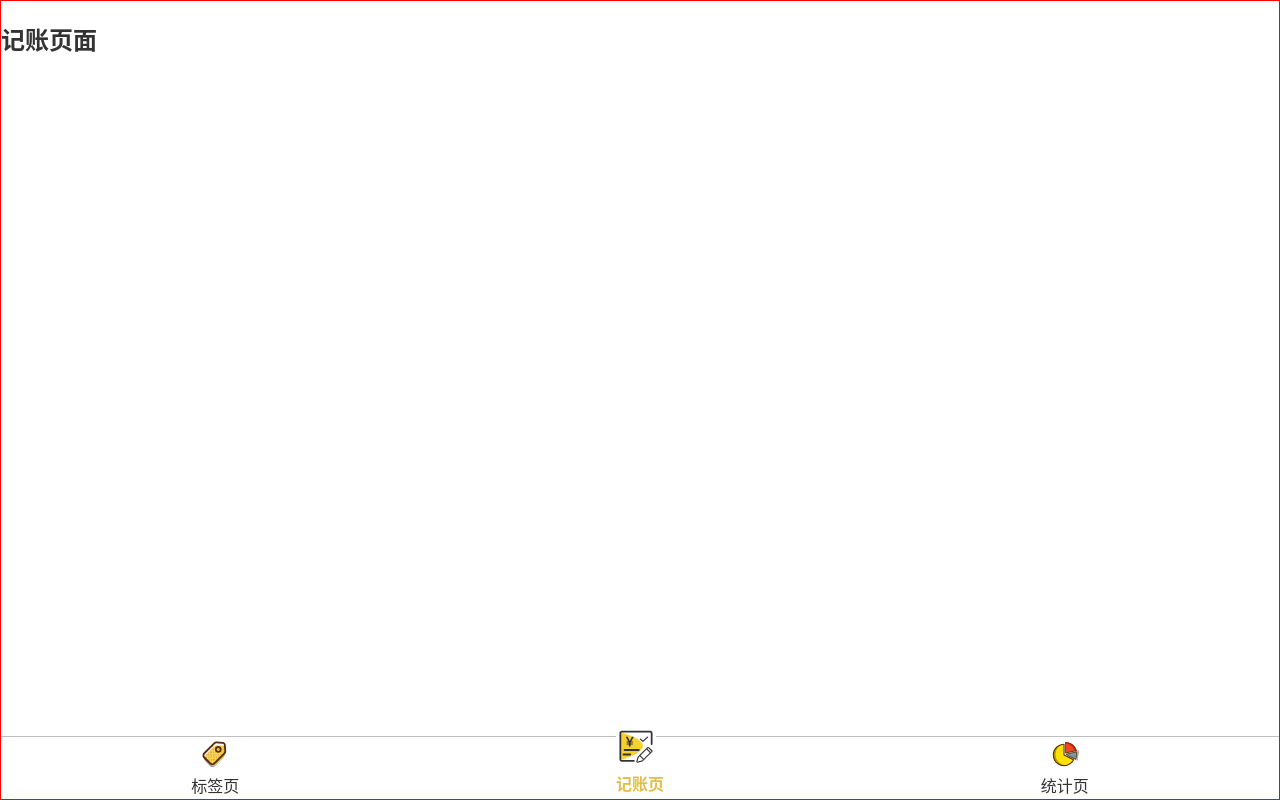
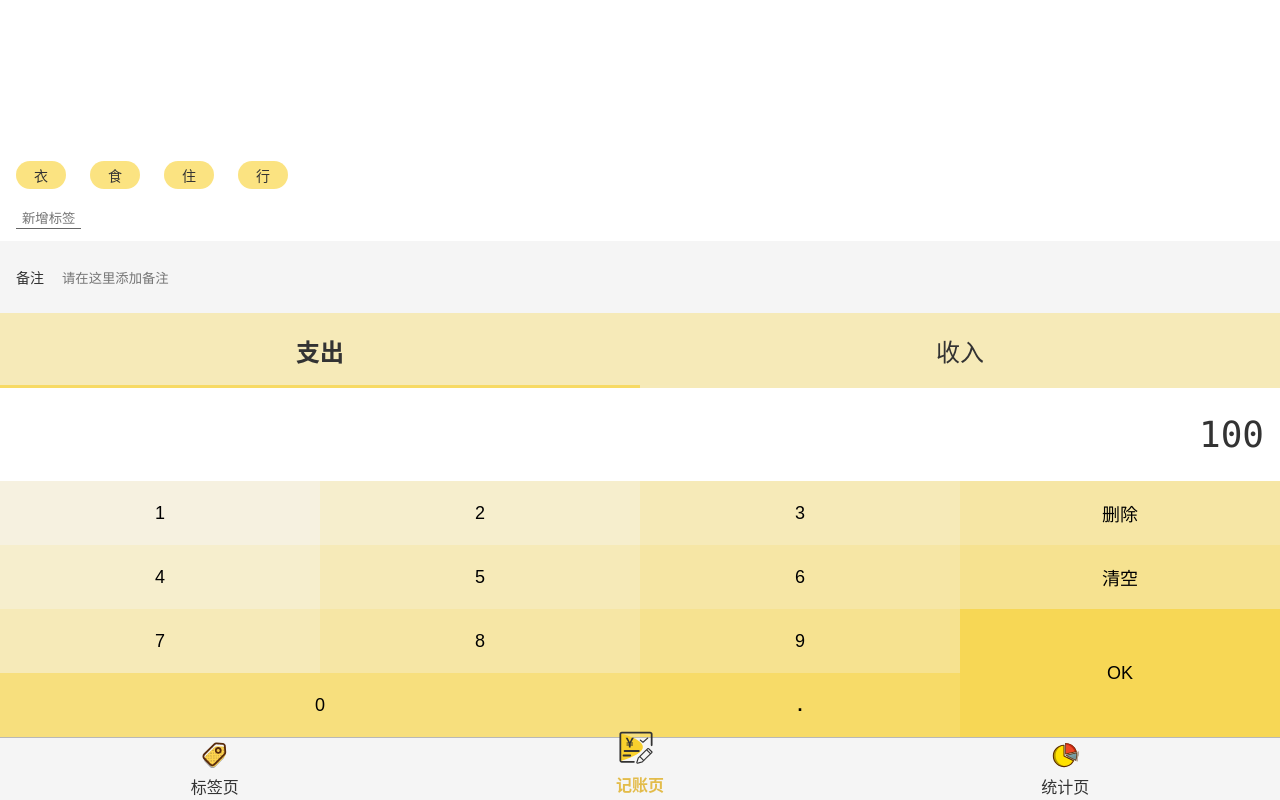
Before and after one commit to adnabb/accounting, a React app: page /account in a window 1280 px wide. Built offline with nearby package versions, Linux system fonts and the light colour scheme.

Commit message:
完成记账员样式

```diff
--- a/src/components/Layout.tsx
+++ b/src/components/Layout.tsx
@@ -3,7 +3,6 @@ import React from 'react';
 import styled from 'styled-components';
 
 const Wrapper = styled.div`
-  border: 1px solid red;
   height: 100vh;
   display: flex;
   flex-direction: column;
--- a/src/components/Nav.tsx
+++ b/src/components/Nav.tsx
@@ -31,7 +31,7 @@ const Nav = styled.nav`
           height: 40px;
           position: absolute;
           top: -13px;
-          background: white;
+          background: $background-color;
         }
         > span {
           margin-top: 32px
--- a/src/helper.sass
+++ b/src/helper.sass
@@ -2,3 +2,4 @@ $font-family: -apple-system, "Noto Sans", "Helvetica Neue", Helvetica, "Nimbus S
 $yellow: #e3bc4a
 $black: #333
 $gray: rgba(0, 0, 0, .25)
+$background-color: #f5f5f5
--- a/src/index.scss
+++ b/src/index.scss
@@ -8,10 +8,16 @@ body {
   -moz-osx-font-smoothing: grayscale;
   font-size: 16px;
   color: $black;
+  background-color: $background-color;
 }
 
 body,div,p {
   box-sizing: border-box;
+}
+
+ol, ul {
+  margin: 0;
+  padding: 0;
 }
 
 li {
@@ -32,3 +38,13 @@ a {
   color: $yellow;
   font-weight: bold;
 }
+
+:focus {
+  outline: none;
+}
+
+.clearfix::after {
+  content: '';
+  display: block;
+  clear: both;
+}
--- a/src/views/Account.tsx
+++ b/src/views/Account.tsx
@@ -1,11 +1,65 @@
 import React from 'react';
 import Layout from '../components/Layout';
+import styled from 'styled-components';
+import {TagSection} from './Account/TagSection';
+import {NoteSection} from './Account/NoteSection';
+import {CategorySection} from './Account/CategorySection';
+import {KeyoardSection} from './Account/KeyboardSection';
 
+const MyLayout = styled.div`
+  > div {
+    > main {
+      display: flex;
+      flex-direction: column;
+    }
+  }
+`;
 
 export default function Account() {
   return (
-      <Layout>
-        <h2>记账页面</h2>
-      </Layout>
+      <MyLayout>
+        <Layout>
+          <TagSection>
+            <ol>
+              <li>衣</li>
+              <li>食</li>
+              <li>住</li>
+              <li>行</li>
+            </ol>
+            <button>新增标签</button>
+          </TagSection>
+          <NoteSection>
+            <label>
+              <span>备注</span>
+              <input type="text" placeholder="请在这里添加备注"/>
+            </label>
+          </NoteSection>
+          <CategorySection>
+            <ol>
+              <li className="selected">支出</li>
+              <li>收入</li>
+            </ol>
+          </CategorySection>
+          <KeyoardSection>
+            <div className="result">100</div>
+            <div className="button-wrapper clearfix">
+              <button>1</button>
+              <button>2</button>
+              <button>3</button>
+              <button>删除</button>
+              <button>4</button>
+              <button>5</button>
+              <button>6</button>
+              <button>清空</button>
+              <button>7</button>
+              <button>8</button>
+              <button>9</button>
+              <button className="ok">OK</button>
+              <button className="zero">0</button>
+              <button className="dot">.</button>
+            </div>
+          </KeyoardSection>
+        </Layout>
+      </MyLayout>
   )
 }
--- /dev/null
+++ b/src/views/Account/CategorySection.tsx
@@ -0,0 +1,27 @@
+import styled from 'styled-components';
+
+export const CategorySection = styled.section`
+  font-size: 24px;
+  > ol {
+    display: flex;
+    background: rgba(248, 208, 45, .3);
+    text-align: center;
+    > li {
+      width: 50%;
+      padding: 20px 0;
+      position: relative;
+      &.selected {
+        font-weight: bold;
+        &::after {
+          content: '';
+          position: absolute;
+          left: 0;
+          bottom: 0;
+          height: 3px;
+          width: 100%;
+          background: rgba(248, 208, 45, .6);
+        }
+      }
+    }
+  }
+`;
--- /dev/null
+++ b/src/views/Account/KeyboardSection.tsx
@@ -0,0 +1,55 @@
+import styled from 'styled-components';
+
+export const KeyoardSection = styled.section`
+  font-family: Consolas;
+  > .result {
+    font-size: 36px;
+    padding: 26px 16px;
+    text-align: right;
+    background: white;
+  }
+  > .button-wrapper {
+    > button {
+      height: 64px;
+      width: 25%;
+      float: left;
+      font-size: 18px;
+      border-radius: 0;
+      border: none;
+    }
+    > .ok {
+      height: 128px;
+      float: right;
+    }
+    > .zero {
+      width: 50%;
+    }
+    > .dot {
+      font-weight: bold;
+    }
+    & button:nth-child(1) {
+      background: rgba(248, 208, 45, .1);
+    }
+    & button:nth-child(2), button:nth-child(5) {
+      background: rgba(248, 208, 45, .2);
+    }
+    & button:nth-child(3), button:nth-child(6), button:nth-child(9) {
+      background: rgba(248, 208, 45, .3);
+    }
+    & button:nth-child(4), button:nth-child(7), button:nth-child(10){
+      background: rgba(248, 208, 45, .4);
+    }
+    & button:nth-child(8), button:nth-child(11) {
+      background: rgba(248, 208, 45, .5);
+    }
+    button:nth-child(13) {
+      background: rgba(248, 208, 45, .6);
+    }
+     button:nth-child(14) {
+      background: rgba(248, 208, 45, .7);
+    }
+    & button:nth-child(12) {
+      background: rgba(248, 208, 45, .8);
+    }
+  }
+`;
--- /dev/null
+++ b/src/views/Account/NoteSection.tsx
@@ -0,0 +1,17 @@
+import styled from 'styled-components';
+
+export const NoteSection = styled.section`
+  font-size: 14px;
+  > label {
+    padding: 26px 16px;
+    display: inline-block;
+    width: 100%;
+    box-sizing: border-box;
+    > input {
+      margin-left: 16px;
+      border: none;
+      // background: $background-color;
+      background: #f5f5f5;
+    }
+  }
+`;
--- /dev/null
+++ b/src/views/Account/TagSection.tsx
@@ -0,0 +1,29 @@
+import styled from 'styled-components';
+
+export const TagSection = styled.section`
+  padding: 0 16px;
+  background: white;
+  flex-grow: 1;
+  display: flex;
+  flex-direction: column;
+  justify-content: flex-end;
+  > ol {
+    display: flex;
+    font-size: 14px;
+    margin: 0 0 18px 0;
+    > li {
+      border-radius: 18px;
+      padding: 4px 18px;
+      background: rgba(248, 208, 45, .6);
+      margin-right: 24px;
+    }
+  }
+  > button {
+    border: none;
+    border-bottom: 1px solid #666;
+    background: white;
+    color: #767676;
+    margin-bottom: 12px;
+    width: max-content;
+  }
+`;
```
